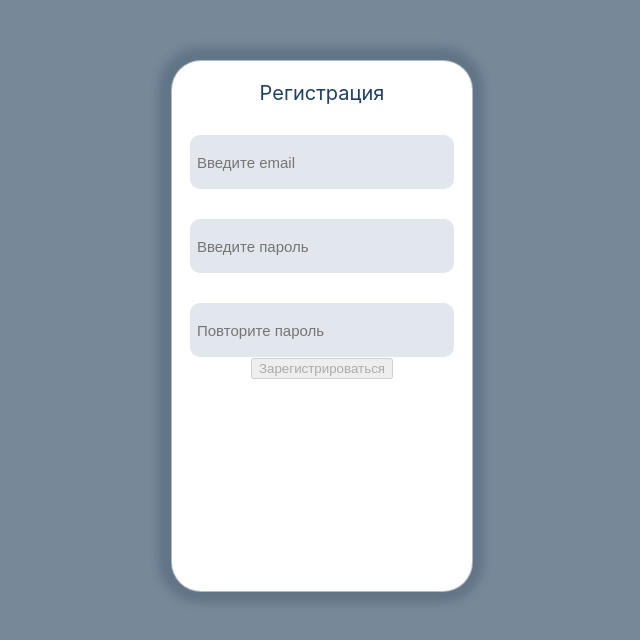
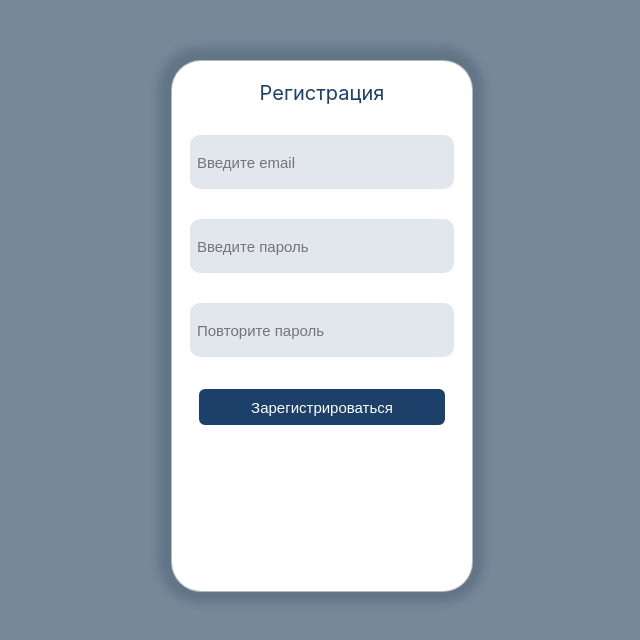
Before and after one commit to EvgeniyaKaz/registrationPage, a React (Create React App) app in the folder registration-page/: page / in a window 1280 px wide. Shown: the top 640 px of the page, without its empty margins (318-958 px from the left). Built offline with nearby package versions, Linux system fonts and the light colour scheme.

Commit message:
add project react

```diff
--- a/registration-page/src/App.js
+++ b/registration-page/src/App.js
@@ -29,8 +29,6 @@ function App() {
 		event.preventDefault();
 		console.log(getState());
 	};
-
-  console.log(getState());
 
 	const { email, password, repeatPassword } = getState();
 
@@ -69,6 +67,8 @@ function App() {
 			setPasswordError(
 				"Неверный пароль. Длина пароля должна быть не больше 20 символов."
 			);
+		} else if (email !== "" && repeatPassword === password) {
+			return submitButtonRef.current.focus();
 		} else {
 			setPasswordError(null);
 		}
@@ -83,7 +83,8 @@ function App() {
 			setPasswordError(null);
 		}
 	};
-
+	console.log(password);
+	console.log(repeatPassword);
 	const onBlurRepeatPassword = ({ target }) => {
 		if (target.value.length < 5) {
 			setPasswordError(
@@ -114,7 +115,9 @@ function App() {
 	return (
 		<div className={styles.container}>
 			<form className={styles["container-form"]} onSubmit={sendData}>
-        <header className={styles["container-form-header"]}>Регистрация</header>
+				<header className={styles["container-form-header"]}>
+					Регистрация
+				</header>
 				<input
 					type="email"
 					name="email"
@@ -148,7 +151,11 @@ function App() {
 				<button
 					ref={submitButtonRef}
 					type="submit"
-          className={styles["container-form-buttonn"]}
+					className={
+						emailError !== null || passwordError !== null
+							? styles["container-form-button-block"]
+							: styles["container-form-button"]
+					}
 					disabled={blockButton()}
 				>
 					Зарегистрироваться
--- a/registration-page/src/App.module.css
+++ b/registration-page/src/App.module.css
@@ -38,9 +38,20 @@
   height: 40px;
   width: 250px;
   border-radius: 8px;
+  border: 2px solid ;
+  margin-top: 30px;
+  background: #1C4069;
+  color: white;
+  font-size: 15px;
+}
+
+.container-form-button-block{
+  height: 40px;
+  width: 250px;
+  border-radius: 8px;
   border: 2px solid #708090;
   margin-top: 30px;
-  background: #1C4069;
+  background: grey;
   color: white;
   font-size: 15px;
 }
```
Also changed, not shown: 1 other file (tests, documents, lock files or other folders). Lines whose indentation alone changed are shown as unchanged.
